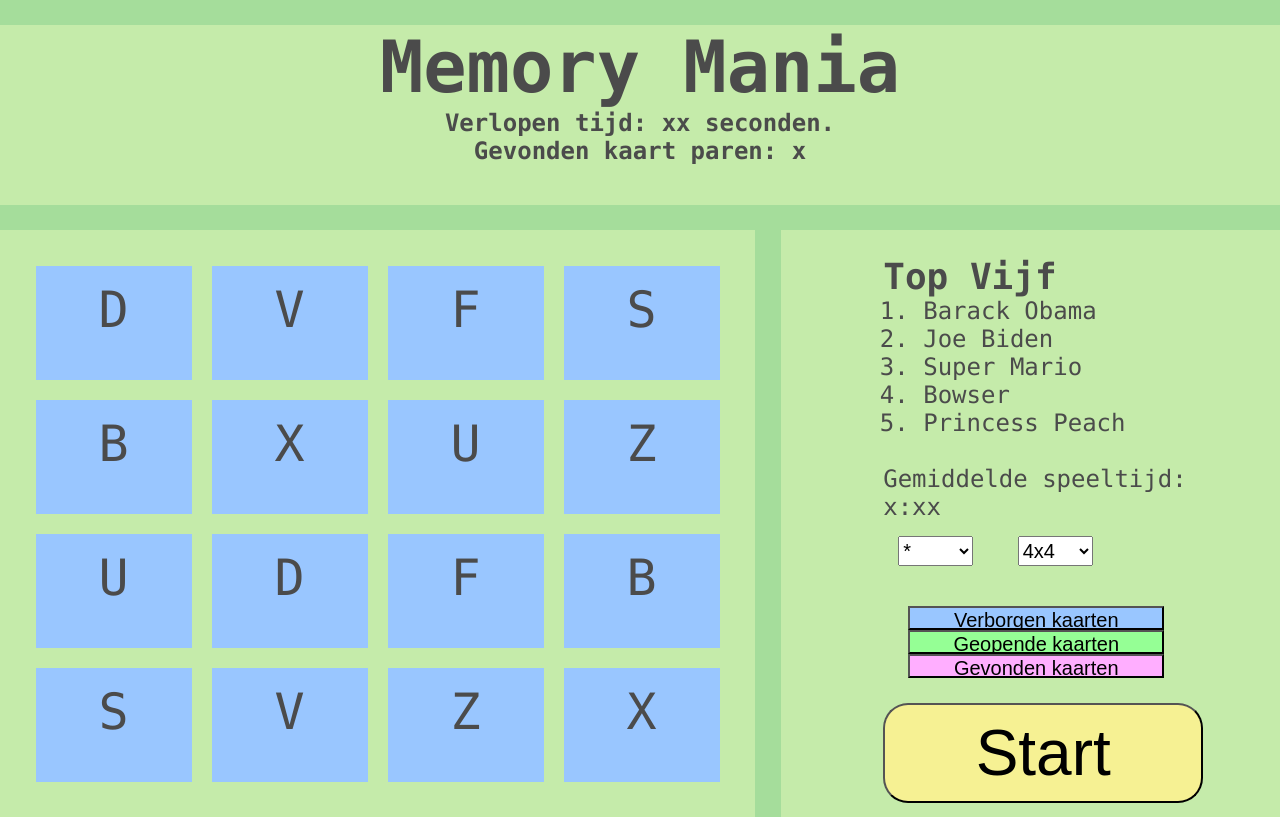
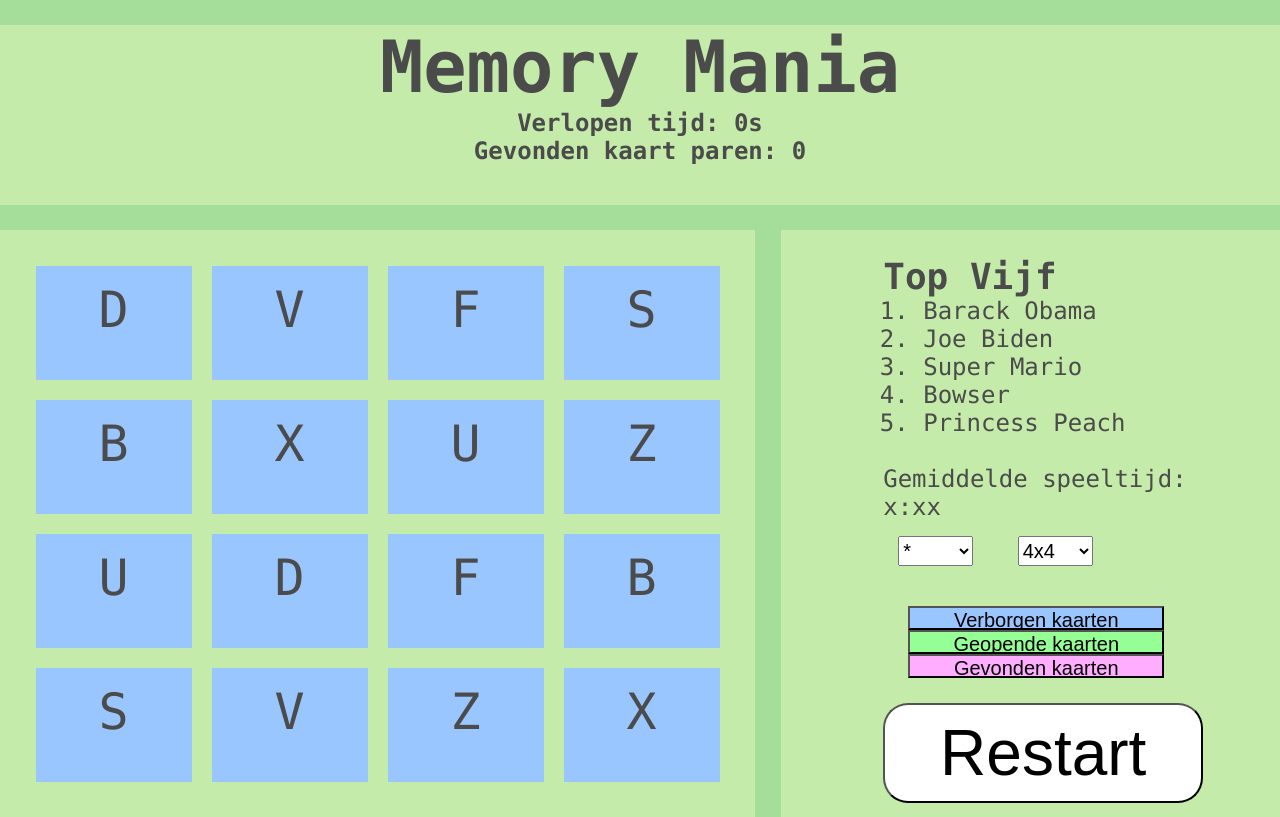
Before and after one commit to Karscoding/MemoryMania, a PHP site: page / in a window 1280 px wide. Run offline with PHP 8.4, Linux system fonts and the light colour scheme.

Commit message:
Win screen + more (check desc)
Win screen added, Running time added, Found pairs added, game.js added for more refactoring in the js. (still needs more refactoring)

```diff
--- a/card.js
+++ b/card.js
@@ -1,4 +1,7 @@
 function updateCardState() {
+    if (!timer) {
+        startTimer();
+    }
     if (this === firstCard) return;
     if (firstCard === null) {
         firstCard = this;
@@ -40,3 +43,22 @@
             break;
     }
 }
+
+function checkForMatch() {
+    if (firstCard.innerText === secondCard.innerText) {
+        setCardState('found', firstCard);
+        setCardState('found', secondCard);
+        amountOfPairsFound++;
+        updateCardsFoundText();
+    } else {
+        setCardState('closed', firstCard);
+        setCardState('closed', secondCard);
+    }
+    openedCards = [];
+    firstCard = null;
+    secondCard = null;
+    maxOpenedCardsReached = false;
+    if (checkIfAllFound()) {
+        displayWin();
+    }
+}
--- /dev/null
+++ b/game.js
@@ -0,0 +1,39 @@
+function generateChars() {
+    const characters = "ABCDEFGHIJKLMNOPQRSTUVWXYZ";
+    let result = [];
+    for (let i = 0; i < amountOfCards / 2; i++) {
+        let char = characters.charAt(Math.floor(Math.random() * characters.length));
+        if (result.includes(char)) {
+            i--;
+        } else {
+            result[i] = char;
+        }
+    }
+    return result;
+}
+
+function shuffleArray(array) {
+    for (let i = array.length - 1; i > 0; i--) {
+        const j = Math.floor(Math.random() * (i + 1));
+        [array[i], array[j]] = [array[j], array[i]];
+    }
+}
+
+function checkForWin() {
+
+}
+
+function checkIfAllFound() {
+    return amountOfPairsFound === amountOfCards / 2;
+}
+
+function displayWin() {
+    stopTimer();
+    winMessage.style.display = "block";
+}
+
+function restart() {
+    stopTimer();
+    winMessage.style.display = "none";
+    location.reload();
+}
--- a/global.css
+++ b/global.css
@@ -58,7 +58,7 @@
 #start-button {
     font-size: 64px;
     width: 25vw;
-    background-color: #F6F193;
+    background-color: white;
     border-radius: 25px;
     height: 100px;
 }
@@ -126,6 +126,24 @@
     margin: 15px;
 }
 
+#win-message {
+    position: absolute;
+    background-color: white;
+    text-align: center;
+    top: 32vh;
+    left: 24.15vw;
+    padding: 80px;
+    border-radius: 50px;
+    display: none;
+}
+
+#win-message #replay-button {
+    width: 150px;
+    height: 35px;
+    margin-top: 50px;
+    background-color: white;
+}
+
 @keyframes loading_44 {
     0% {
         width: 0;
@@ -168,8 +186,12 @@
     #stats {
         height: 67vh;
         padding: 2vw 2vw 2vw 8vw;
-        width:29vw;
+        width: 29vw;
         font-size: clamp(12px, 2vw, 24px);
-        float:right;
+        float: right;
+    }
+
+    #win-message {
+        left: 37vw;
     }
 }
--- a/grid.js
+++ b/grid.js
@@ -1,3 +1,8 @@
+// Elements
+const gridContainer = document.getElementById("grid-container");
+
+
+// Functions
 function resetGrid(container) {
     container.innerHTML = "";
 }
--- a/index.html
+++ b/index.html
@@ -12,8 +12,8 @@
         Memory Mania
     </h1>
     <div id="game-state">
-        <p>Verlopen tijd: xx seconden.</p>
-        <p>Gevonden kaart paren: x</p>
+        <p id="running-time">Verlopen tijd: 0s</p>
+        <p id="found-cards">Gevonden kaart paren: 0</p>
     </div>
     <div class="progress-container">
         <div class="progress-loader">
@@ -56,11 +56,17 @@
             <button class="color-button" id="found-card-button"> Gevonden kaarten</button>
         </div>
     </div>
-    <button id="start-button">Start</button>
+    <button id="start-button" onclick="restart()">Restart</button>
+</div>
+<div id="win-message">
+    <h1>You Won!</h1>
+    <p>Placeholder Text</p>
+    <button id="replay-button" onclick="restart()">Restart</button>
 </div>
 <script src="card.js"></script>
 <script src="grid.js"></script>
 <script src="progressbar.js"></script>
+<script src="game.js"></script>
 <script src="index.js"></script>
 </body>
 </html>
--- a/index.js
+++ b/index.js
@@ -4,14 +4,21 @@
 let firstCard = null;
 let secondCard = null;
 
+let timer;
+let timerCount;
+
 let amountOfCards;
+let amountOfPairsFound = 0;
 
 let chars = [];
 
-const gridContainer = document.getElementById("grid-container");
+const winMessage = document.getElementById("win-message");
 
 const sizeDropdown = document.getElementById("amount-dropdown");
 const characterDropdown = document.getElementById("character-dropdown");
+
+const foundCardsText = document.getElementById("found-cards");
+const runningTimeText = document.getElementById("running-time");
 
 sizeDropdown.addEventListener("change", updateSize);
 
@@ -29,47 +36,22 @@
     generateGrid(chars, gridContainer);
 }
 
+function updateCardsFoundText() {
+    foundCardsText.innerText = "Gevonden kaart paren: " + amountOfPairsFound;
+}
+
+function startTimer() {
+    timerCount = 0;
+    timer = setInterval(() => {
+        timerCount++;
+        runningTimeText.innerText = "Verlopen tijd: " + timerCount + "s";
+    }, 1000)
+}
+
+function stopTimer() {
+    clearInterval(timer);
+}
+
 function getSize() {
     return sizeDropdown.value * sizeDropdown.value;
 }
-
-function generateChars() {
-    const characters = "ABCDEFGHIJKLMNOPQRSTUVWXYZ";
-    let result = [];
-    for (let i = 0; i < amountOfCards / 2; i++) {
-        let char = characters.charAt(Math.floor(Math.random() * characters.length));
-        if (result.includes(char)) {
-            i--;
-        } else {
-            result[i] = char;
-        }
-    }
-    return result;
-}
-
-function shuffleArray(array) {
-    for (let i = array.length - 1; i > 0; i--) {
-        const j = Math.floor(Math.random() * (i + 1));
-        [array[i], array[j]] = [array[j], array[i]];
-    }
-}
-
-function checkForWin() {
-
-}
-
-function checkForMatch() {
-    //todo cards moeten in index.html iets krijgen waardoor ze matchen met andere cards, placeholder is checken of firstcard. innertext gelijk is aan die van secondcard wat nooit het geval zal zijn.
-    if (firstCard.innerText === secondCard.innerText) {
-        setCardState('found', firstCard);
-        setCardState('found', secondCard);
-    } else {
-        setCardState('closed', firstCard);
-        setCardState('closed', secondCard);
-
-    }
-    openedCards = [];
-    firstCard = null;
-    secondCard = null;
-    maxOpenedCardsReached = false;
-}
```
